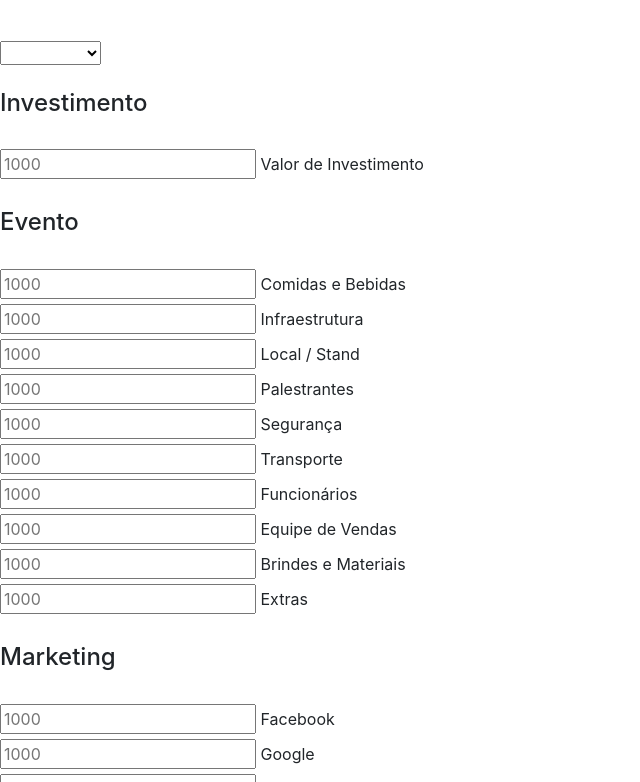
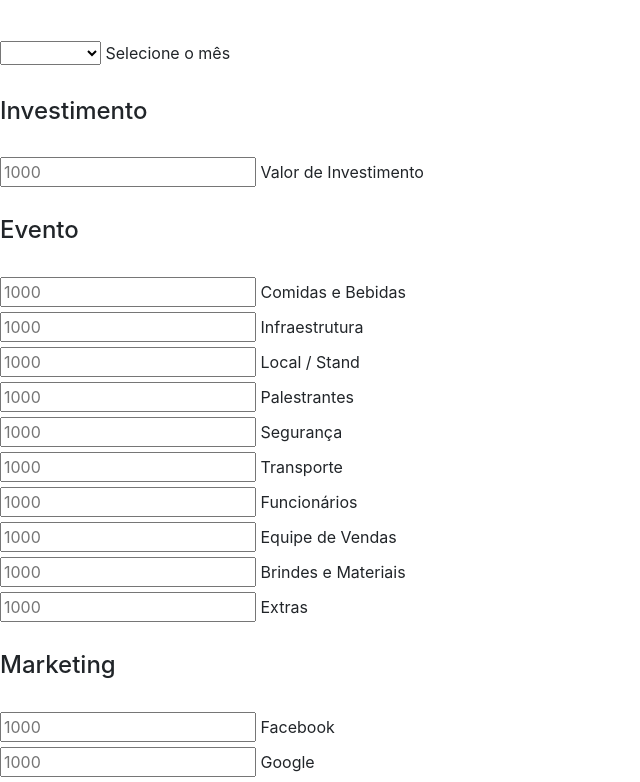
Before and after one commit to renanfgs/Marketing-Planning, a plain HTML site: page index.html in a window 1280 px wide. Shown: the part 49-831 px from the top of the page, without its empty margins (0-640 px from the left). Drawn offline with Linux system fonts and the light colour scheme.

Commit message:
Adjustment

```diff
--- a/index.html
+++ b/index.html
@@ -39,6 +39,7 @@
                             <option value="11">Novembro</option>
                             <option value="12">Dezembro</option>
                     </select>
+                    <label for="month"> Selecione o mês </label>
                     <br>
                     <br>
                     <h4>Investimento</h4> <br>
```
